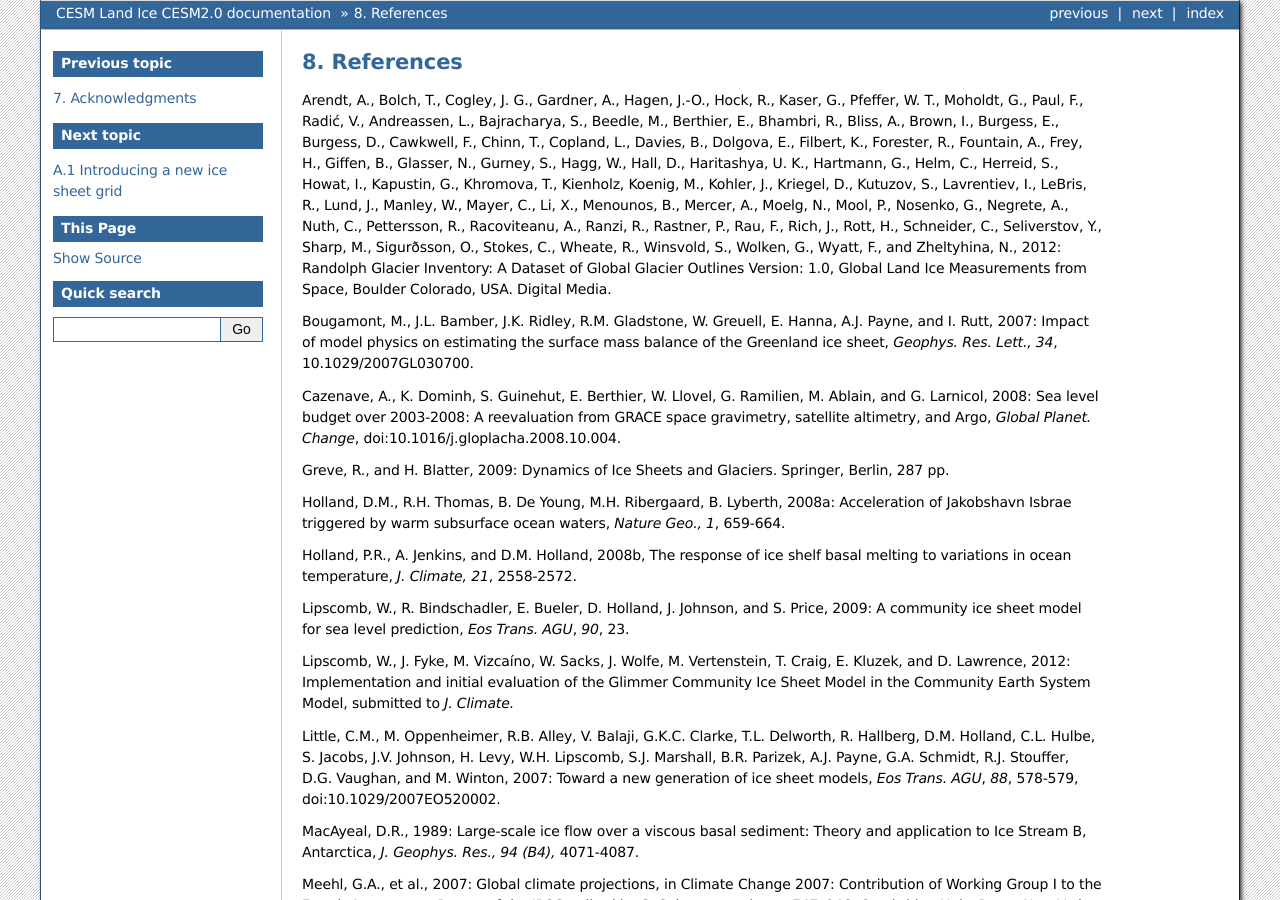
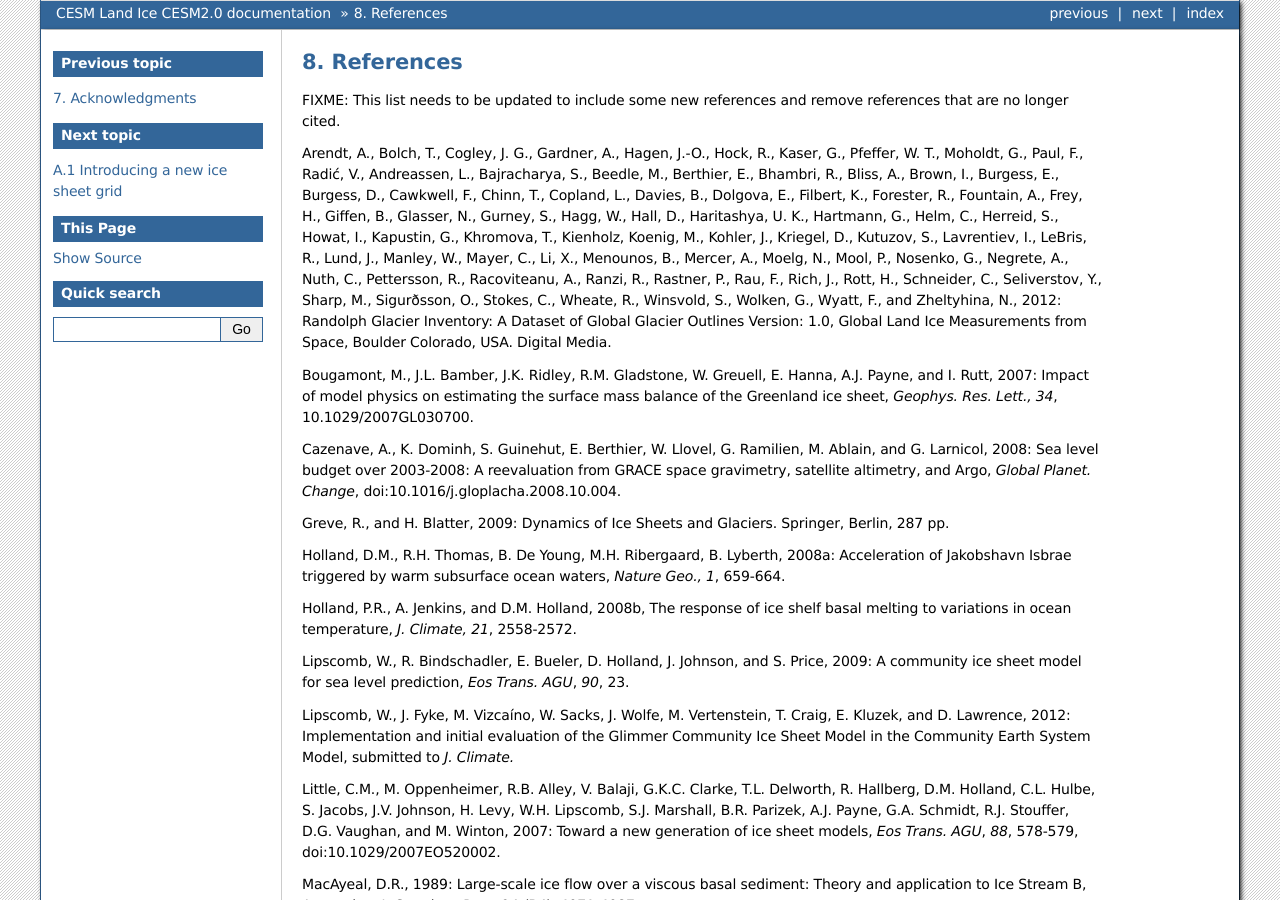
Before and after one commit to ESCOMP/CISM-wrapper, a Sphinx documentation site: the page built from doc/source/references.rst, in a window 1280 px wide and 900 px high. Built offline with Sphinx 7.4.7, drawn with Linux system fonts in a browser that asks for light colours.

Commit message:
Added a FIXME note in References
The reference list still needs to be updated.

```diff
--- a/doc/source/references.rst
+++ b/doc/source/references.rst
@@ -3,6 +3,9 @@
 ***********
 References
 ***********
+
+FIXME: This list needs to be updated to include some new references
+and remove references that are no longer cited.
 
 Arendt, A., Bolch, T., Cogley, J. G., Gardner, A., Hagen, J.-O., Hock,
 R., Kaser, G., Pfeffer, W. T., Moholdt, G., Paul, F., Radić, V.,
```
